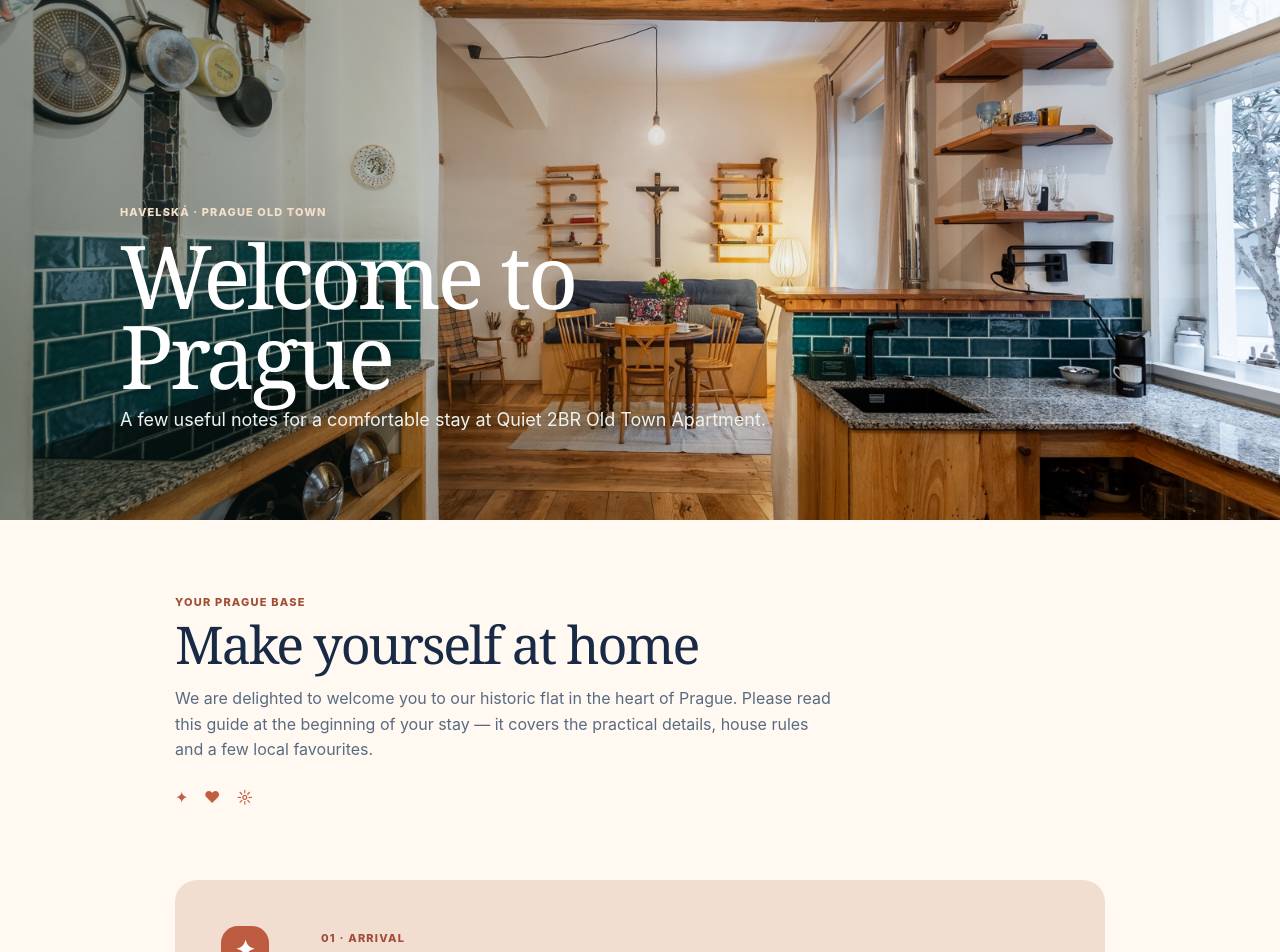
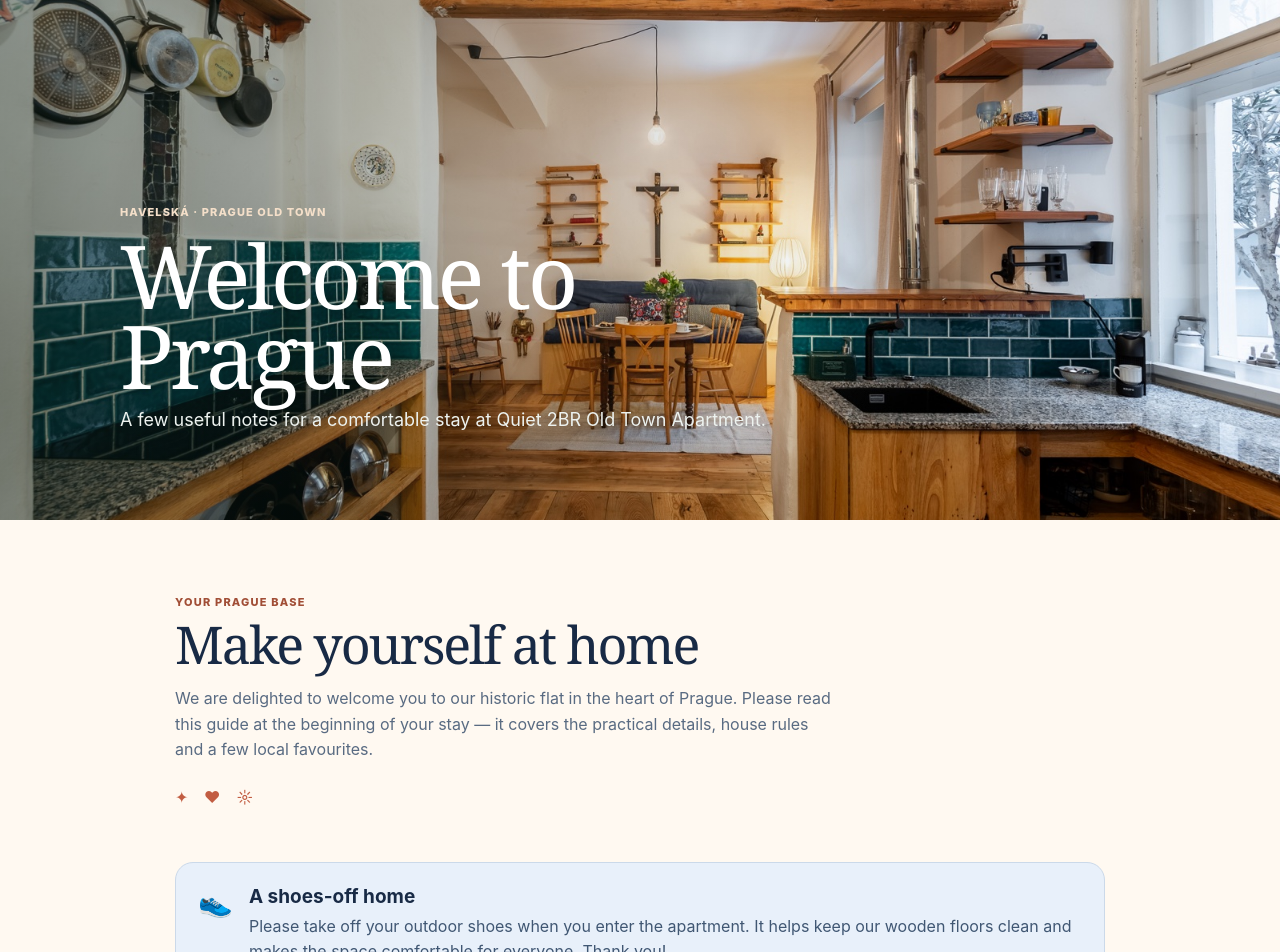
Before and after one commit to rihajakub/havelska, a Next.js app: page /guest-info in a window 1280 px wide. Shown: the top 952 px of the page. Built offline with nearby package versions, Linux system fonts and the light colour scheme; no server answers; the database is empty.

Commit message:
feat: highlight shoes-off guidance for guests

```diff
--- a/src/app/guest-info/page.tsx
+++ b/src/app/guest-info/page.tsx
@@ -28,6 +28,7 @@ export default async function GuestInfoPage() {
     </header>
     <div className="guest-guide-content">
       <section id="welcome" className="guide-intro guide-intro-vivid"><span className="landing-kicker">Your Prague base</span><h2>Make yourself at home</h2>{toParagraphs(guide.welcome)}</section>
+      <aside className="guide-shoes-note" aria-label="Shoes-off home"><span aria-hidden="true">👟</span><div><strong>A shoes-off home</strong><p>Please take off your outdoor shoes when you enter the apartment. It helps keep our wooden floors clean and makes the space comfortable for everyone. Thank you!</p></div></aside>
 
       <section id="arrival" className="guide-feature guide-feature-arrival">
         <div className="guide-feature-icon">✦</div><div><span className="landing-kicker">01 · Arrival</span><h2>Getting to the apartment</h2>{toParagraphs(guide.arrival)}
--- a/src/app/operational.css
+++ b/src/app/operational.css
@@ -1,4 +1,7 @@
 /* The operational controls live next to the calendar, so the daily workflow has one clear path. */
+.guide-shoes-note { display: flex; align-items: flex-start; gap: 16px; margin: 0 0 28px; padding: 22px; border: 1px solid #cbd9e9; border-radius: 18px; color: #182a45; background: #e8f0fa; }
+.guide-shoes-note > span { flex: 0 0 auto; font-size: 28px; }
+.guide-shoes-note strong { font-size: 19px; }.guide-shoes-note p { margin: 6px 0 0; color: #405773; font-size: 16px; line-height: 1.6; }
 .sync-status { display: flex; justify-content: space-between; align-items: center; flex-wrap: wrap; gap: 12px; margin-bottom: 16px; padding: 12px; border-radius: 12px; background: #f3f6fa; color: #526984; font-size: 12px; }
 .sync-status form { margin: 0; }.sync-status p { margin: 5px 0 0; }
 .dashboard-calendar .calendar-scroll { display: block !important; overflow: hidden; }
```
